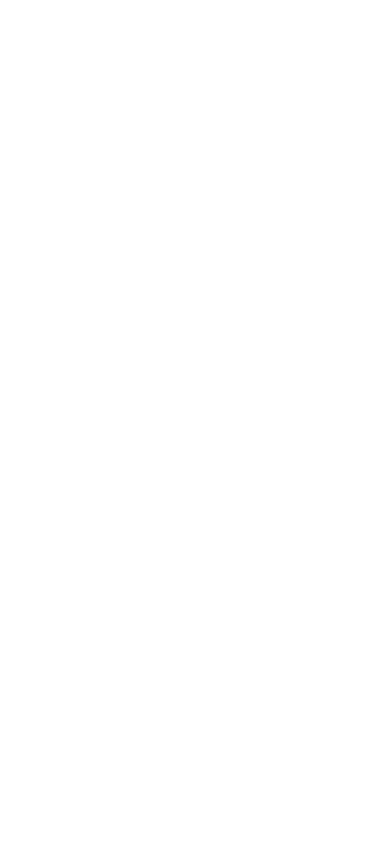
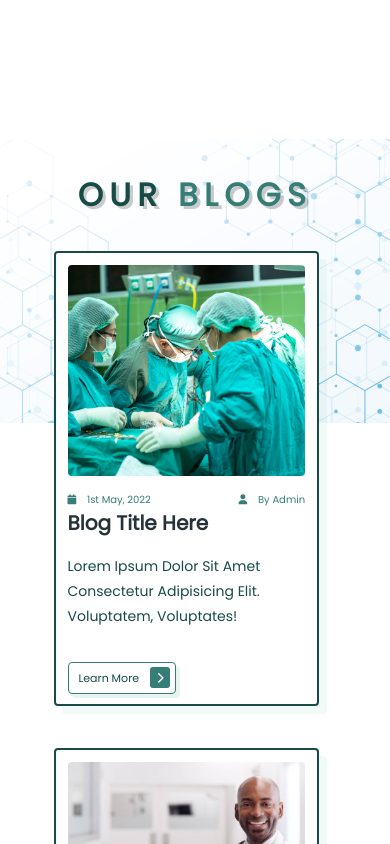
Before and after one commit to Sheila-a/Clientele, a React (Create React App) app: page / in a window 390 px wide. Shown: the part 1760-2604 px from the top of the page. Before the commit the page ends 1899 px from the top, so only its background shows below. Built offline with nearby package versions, Linux system fonts and the light colour scheme; a web font is replaced by a local one.

Commit message:
Test for OB Responsiveness

```diff
--- a/src/Components/Home/Our-Blog/OB.css
+++ b/src/Components/Home/Our-Blog/OB.css
@@ -23,7 +23,7 @@
 }
 
 section {
-    padding: 2rem 11%;
+    padding: 2rem 9.4%;
 }
 
 .OB-heading {
@@ -47,8 +47,8 @@
     /* padding: 0.5rem; */
     padding: 4.5px;
     padding-left: 10px;
-    border: 2px solid var(--first-color);
-    border-radius: .5rem;
+    border: 1px solid var(--first-color);
+    border-radius: 4px;
     box-shadow: 4px 4px 0 rgba(22, 160, 132, 0.103);
     color: var(--second-color);
     cursor: pointer;
@@ -82,6 +82,11 @@
     width: 100%;
     height: 100%;
     object-fit: cover;
+}
+
+.OB-image:hover {
+    transform: scale(1.2);
+    transition: .5s ease-out;
 }
 
 .OB-blogs .OB-box-container {
@@ -161,4 +166,57 @@
 
 }
 
-/* CORRECTION MAYBE */
+/* MEDIA QUERY */
+/* PHONE */
+/* @media (min-width: 270px) and (max-width: 320px) {} */
+
+@media (min-width: 320px) and (max-width: 430px) {
+    .OB-heading {
+        font-size: 2rem;
+        text-shadow: .2rem .2rem 0 rgba(0, 0, 0, .2);
+    }
+
+    .OB-blogs .OB-box-container {
+        display: block;
+    }
+
+    .OB-box {
+        margin-bottom: 5vh;
+        margin-left: 2vh;
+    }
+
+    /* .OB-images {
+        height: 50%;
+    }
+
+    .OB-image {
+        height: 60%;
+        width: 90%;
+        object-fit: cover;
+    } */
+
+    .OB-blogs .OB-box-container .OB-box {
+        width: 75%;
+    }
+
+    .OB-blogs .OB-box-container .OB-box {
+        height: 50vh;
+        padding-bottom: 2vh;
+    }
+
+    .OB-blogs .OB-box-container .OB-box .OB-content .OB-icon a {
+        font-size: 10px;
+    }
+
+    .OB-blogs .OB-box-container .OB-box .OB-content h3 {
+        font-size: 20px;
+    }
+
+    .OB-blogs .OB-box-container .OB-box .OB-content p {
+        font-size: 14px;
+    }
+}
+
+
+/* TABLET */
+/* @media (min-width: 750px) and (max-width: 1024px){} */
--- a/src/Home.js
+++ b/src/Home.js
@@ -5,7 +5,7 @@
 import Stuff11 from "./Components/Home/Stuff11/Stuff11";
 // import Touch from "./Components/Home/Get In Touch/Touch";
 // import Footer from "./Components/Home/Footer/footer";
-// import OB from "./Components/Home/Our-Blog/OB";
+import OB from "./Components/Home/Our-Blog/OB";
 // import RWU from "./Components/Home/Reg w Us/RWU";
 import React from "react";
 import "aos/dist/aos.css";
@@ -23,7 +23,7 @@
       {/* <Imp /> */}
       {/* Not Approved */}
       {/* <Resource /> */}
-      {/* <OB /> */}
+      <OB />
       {/* <Touch /> */}
       {/* <RWU /> */}
       {/* <Footer /> */}
```
